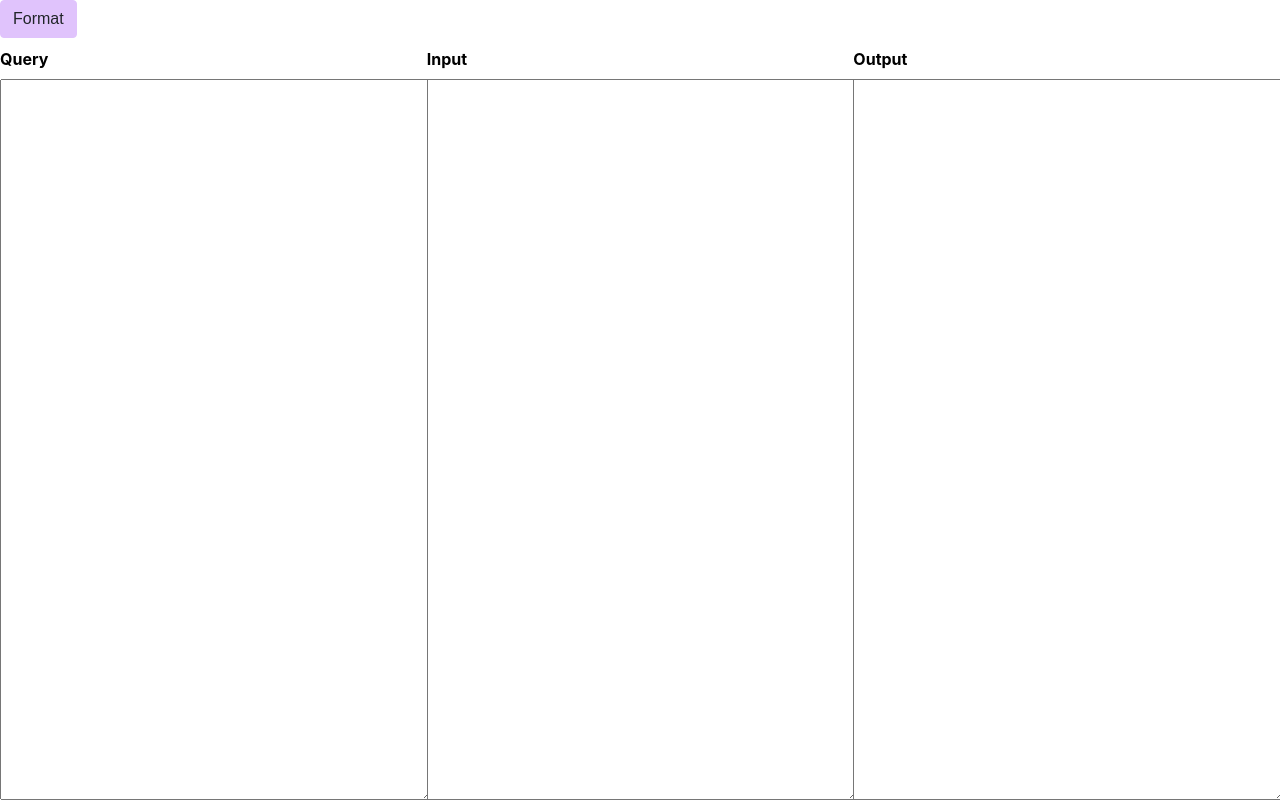
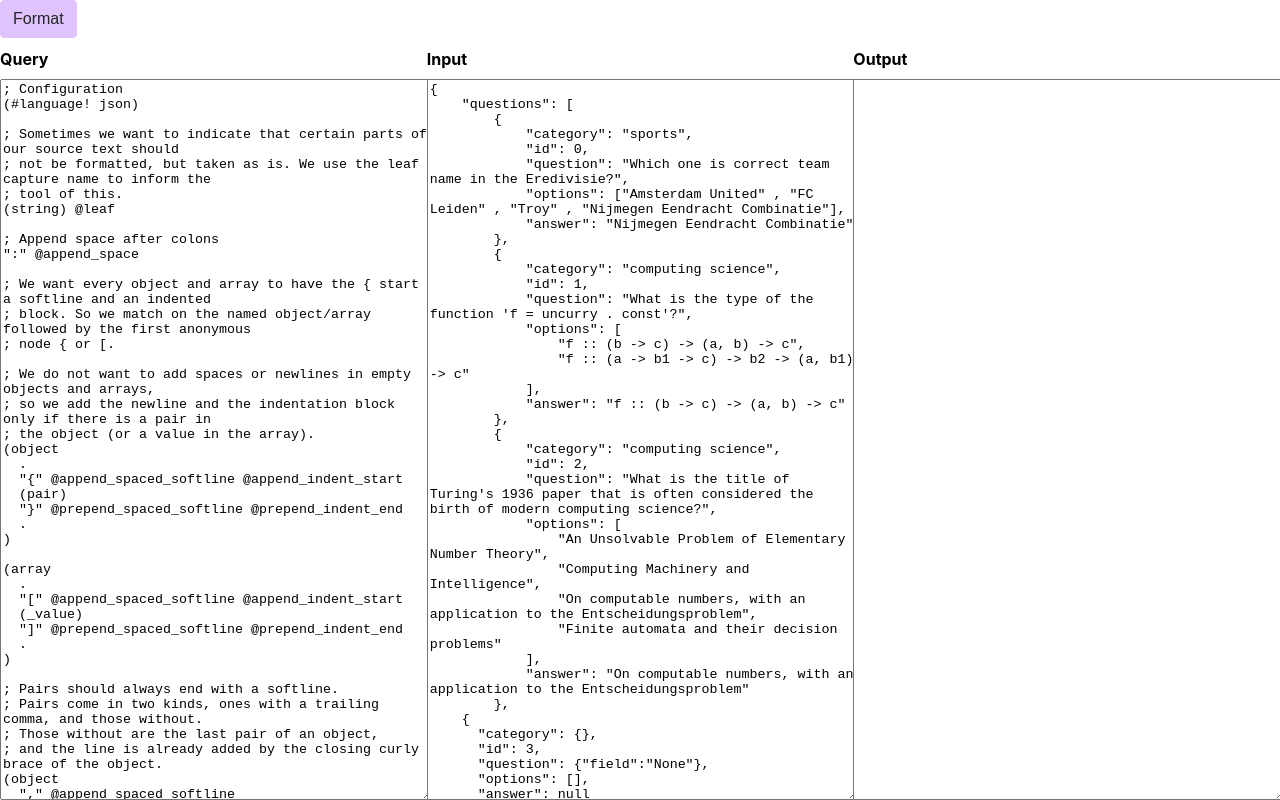
Before and after one commit to tweag/topiary, a React (Create React App) app in the folder web-playground/react-app/: page / in a window 1280 px wide. Built offline with nearby package versions, Linux system fonts and the light colour scheme; the HTML template or start-up script is replaced by a standard one.

Commit message:
Playground sample data.

```diff
--- a/web-playground/react-app/src/App.tsx
+++ b/web-playground/react-app/src/App.tsx
@@ -4,11 +4,13 @@ import init, {
     topiaryInit,
     format,
 } from "./wasm-app/topiary_playground.js";
+import inputSample from './samples/input.js';
+import querySample from './samples/query.js';
 
 function App() {
     const [isInitialised, setIsInitialised] = useState(false);
-    const [query, setQuery] = useState("");
-    const [input, setInput] = useState("");
+    const [query, setQuery] = useState(querySample);
+    const [input, setInput] = useState(inputSample);
     const [output, setOutput] = useState("");
 
     async function runFormat() {
--- /dev/null
+++ b/web-playground/react-app/src/samples/input.js
@@ -0,0 +1,43 @@
+const mytext = `{
+    "questions": [
+        {
+            "category": "sports",
+            "id": 0,
+            "question": "Which one is correct team name in the Eredivisie?",
+            "options": ["Amsterdam United" , "FC Leiden" , "Troy" , "Nijmegen Eendracht Combinatie"],
+            "answer": "Nijmegen Eendracht Combinatie"
+        },
+        {
+            "category": "computing science",
+            "id": 1,
+            "question": "What is the type of the function 'f = uncurry . const'?",
+            "options": [
+                "f :: (b -> c) -> (a, b) -> c",
+                "f :: (a -> b1 -> c) -> b2 -> (a, b1) -> c"
+            ],
+            "answer": "f :: (b -> c) -> (a, b) -> c"
+        },
+        {
+            "category": "computing science",
+            "id": 2,
+            "question": "What is the title of Turing's 1936 paper that is often considered the birth of modern computing science?",
+            "options": [
+                "An Unsolvable Problem of Elementary Number Theory",
+                "Computing Machinery and Intelligence",
+                "On computable numbers, with an application to the Entscheidungsproblem",
+                "Finite automata and their decision problems"
+            ],
+            "answer": "On computable numbers, with an application to the Entscheidungsproblem"
+        },
+    {
+      "category": {},
+      "id": 3,
+      "question": {"field":"None"},
+      "options": [],
+      "answer": null
+    }
+
+    ]
+}`;
+
+export default mytext;
--- /dev/null
+++ b/web-playground/react-app/src/samples/query.js
@@ -0,0 +1,48 @@
+const mytext = `; Configuration
+(#language! json)
+
+; Sometimes we want to indicate that certain parts of our source text should
+; not be formatted, but taken as is. We use the leaf capture name to inform the
+; tool of this.
+(string) @leaf
+
+; Append space after colons
+":" @append_space
+
+; We want every object and array to have the { start a softline and an indented
+; block. So we match on the named object/array followed by the first anonymous
+; node { or [.
+
+; We do not want to add spaces or newlines in empty objects and arrays,
+; so we add the newline and the indentation block only if there is a pair in
+; the object (or a value in the array).
+(object
+  .
+  "{" @append_spaced_softline @append_indent_start
+  (pair)
+  "}" @prepend_spaced_softline @prepend_indent_end
+  .
+)
+
+(array
+  .
+  "[" @append_spaced_softline @append_indent_start
+  (_value)
+  "]" @prepend_spaced_softline @prepend_indent_end
+  .
+)
+
+; Pairs should always end with a softline.
+; Pairs come in two kinds, ones with a trailing comma, and those without.
+; Those without are the last pair of an object,
+; and the line is already added by the closing curly brace of the object.
+(object
+  "," @append_spaced_softline
+)
+
+; Items in an array must have a softline after. See also the pairs above.
+(array
+  "," @append_spaced_softline
+)`;
+
+export default mytext;
```
